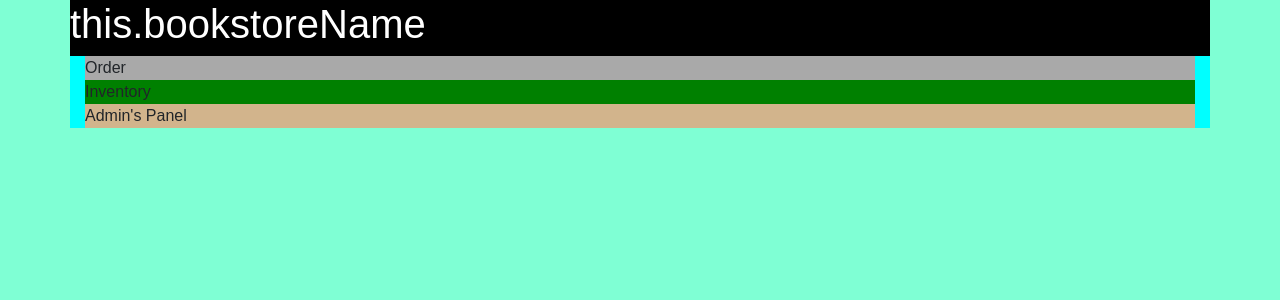
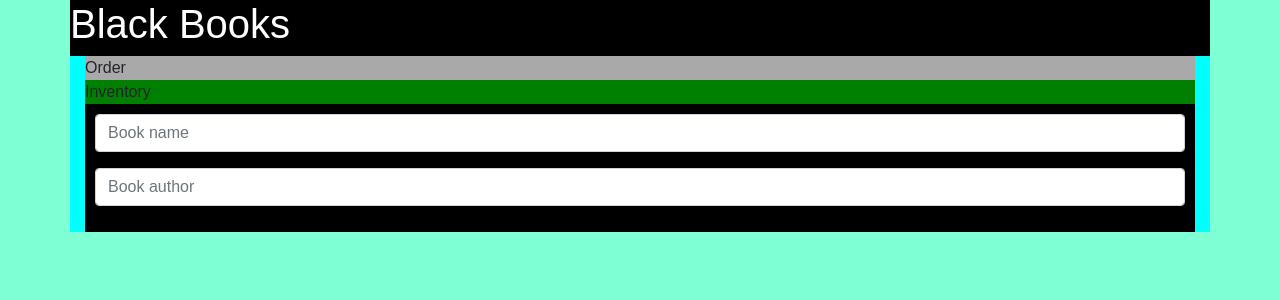
Before and after one commit to pawelkrystkiewicz/bookstore, a React (Create React App) app: page / in a window 1280 px wide. Shown: the top 300 px of the page. Built offline with nearby package versions, Linux system fonts and the light colour scheme.

Commit message:
Changes to  already committed: 	modified:   src/__tests__/Header.test.js 	modified:   src/components/AdminPanel.js 	modified:   src/components/Header.js 	modified:   src/index.css

```diff
--- a/src/components/AdminPanel.js
+++ b/src/components/AdminPanel.js
@@ -1,9 +1,25 @@
 import React from 'react';
 class AdminPanel extends React.Component {
     render() {
-        return(
-            <div className="adminPanel col-xs-4">Admin's Panel</div>
-        );
-    }
+
+        const adminCss={
+        padding: '10px'
+
+        }
+        return (
+            <div className="adminPanel col-xs-4" style={adminCss}>
+            <form>
+                <div className="form-group">
+                <input type="text" placeholder="Book name" id="bookNameInput" name="bookName" className="form-control"/>
+                </div>
+                    <div className="form-group">
+                        <input type="text" placeholder="Book author" id="bookNameInput" name="bookAuthor" className="form-control" />
+                    </div>
+            </form>
+            </div>
+                );
+
+             }
 }
+
 export default AdminPanel;
--- a/src/components/Header.js
+++ b/src/components/Header.js
@@ -38,8 +38,7 @@ this.setState({ clicked: !this.state.clicked })
        }
        return (
        <div className="row header" style={headerCss} onClick={this.handleClick}>
-       <center><h1>this.bookstoreName</h1></center>
-
+               <h1><center>{this.state.bookstoreName}</center></h1>
        </div>
        );
     }
--- a/src/index.css
+++ b/src/index.css
@@ -22,5 +22,5 @@ background-color:green;
 }
 
 .adminPanel{
-background-color: tan;
+background-color: black;
 }
```
Also changed, not shown: 1 other file (tests, documents, lock files or other folders).
